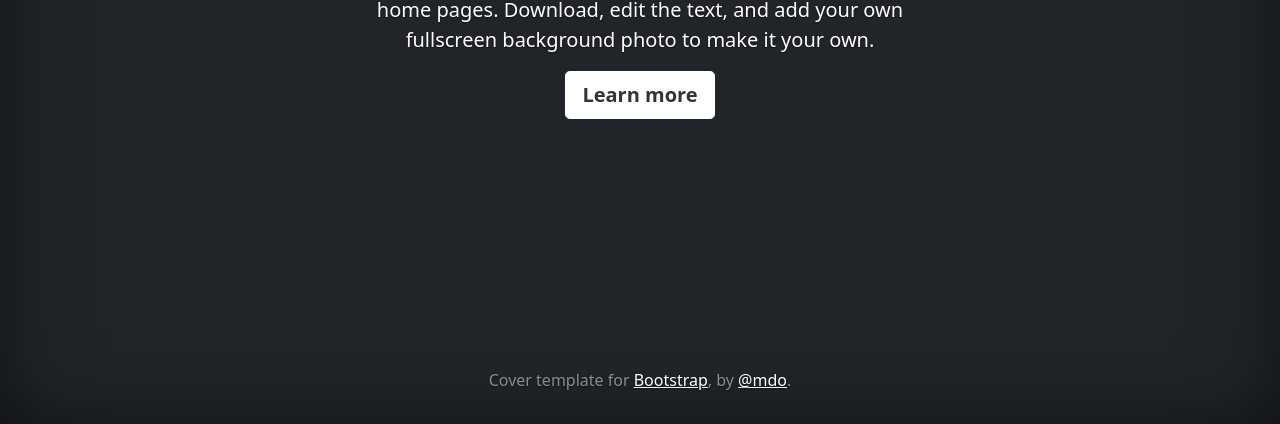
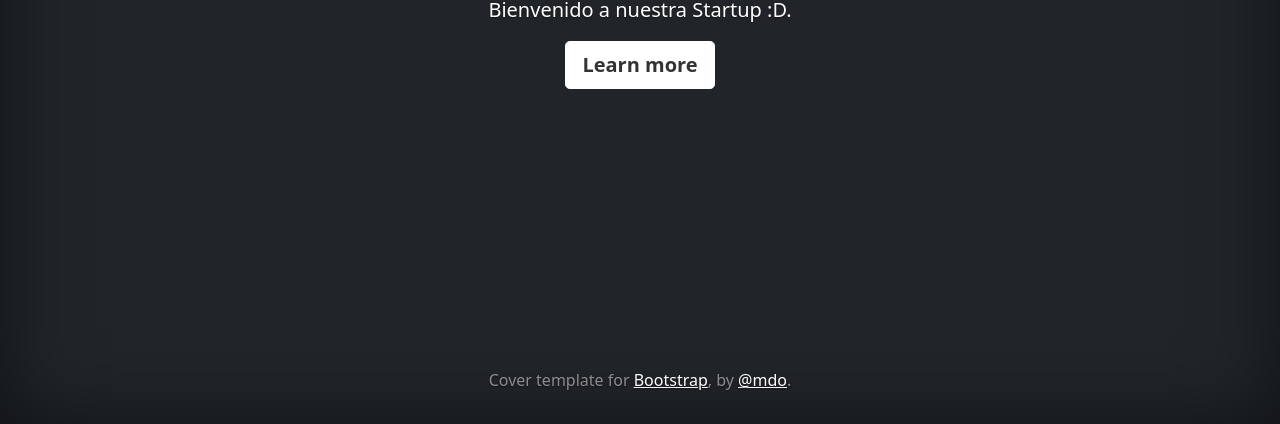
Before and after one commit to Elmontthefruit/git-work, a plain HTML site: page index.html in a window 1280 px wide. Shown: the part 376-800 px from the top of the page. Drawn offline with Linux system fonts and the light colour scheme.

Commit message:
custom-text

```diff
--- a/index.html
+++ b/index.html
@@ -51,7 +51,7 @@
 
   <main class="px-3">
     <h1>Cover your page.</h1>
-    <p class="lead">Cover is a one-page template for building simple and beautiful home pages. Download, edit the text, and add your own fullscreen background photo to make it your own.</p>
+    <p class="lead">Bienvenido a nuestra Startup :D.</p>
     <p class="lead">
       <a href="#" class="btn btn-lg btn-secondary fw-bold border-white bg-white">Learn more</a>
     </p>
```
